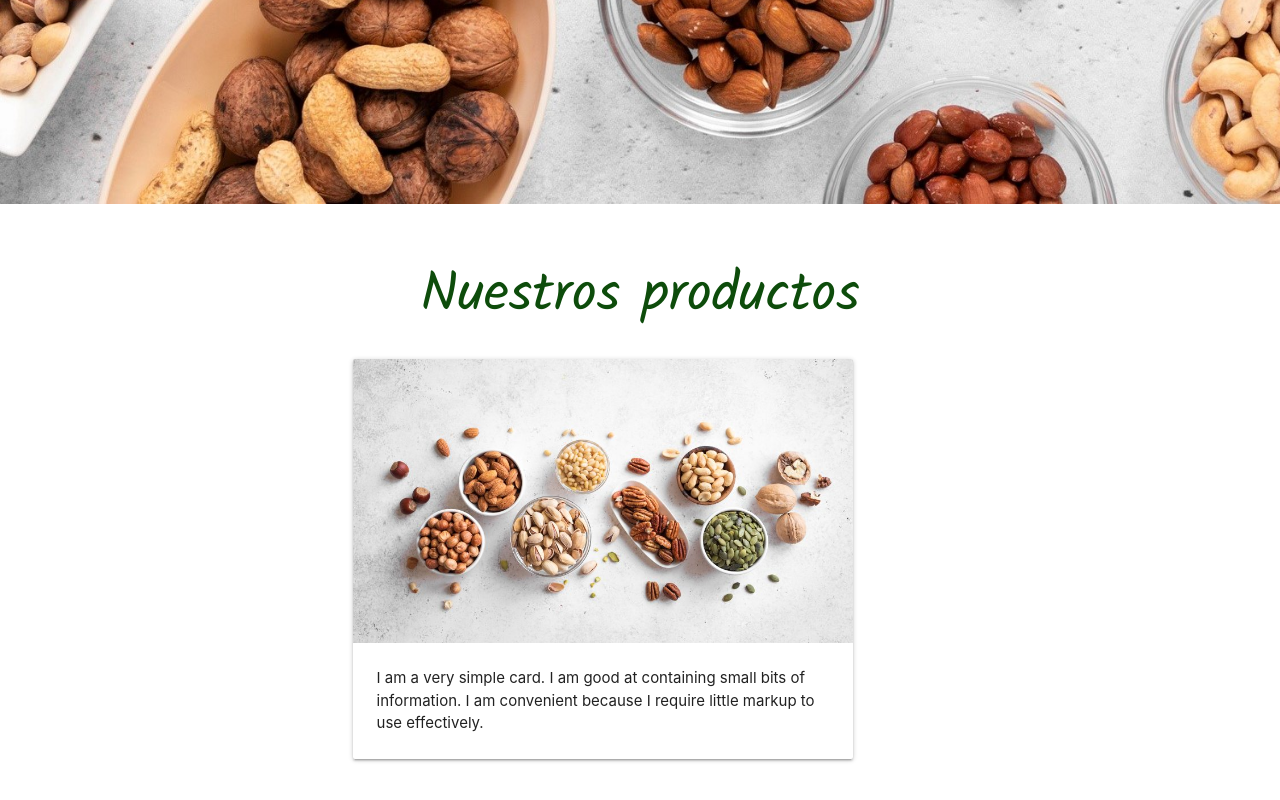
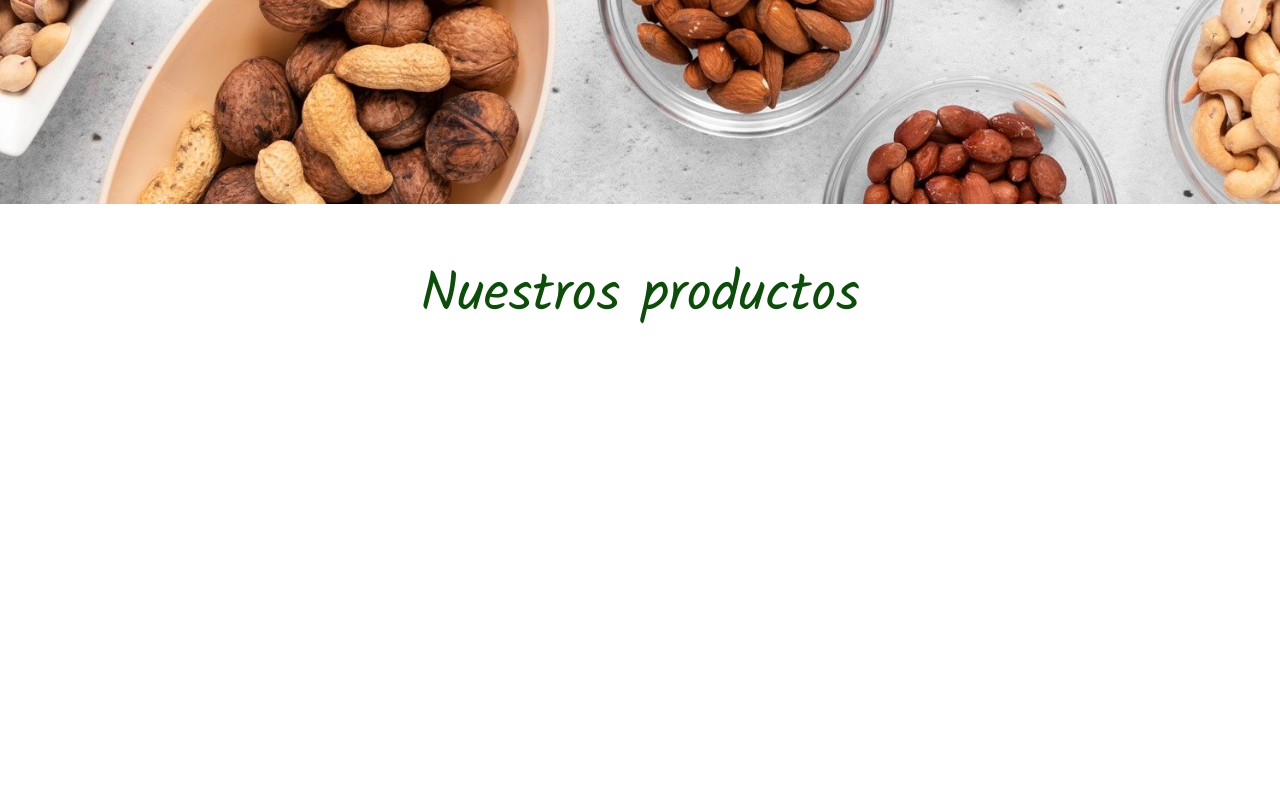
Before and after one commit to PavezG/alfredorh-web, a plain HTML site: page index.html in a window 1280 px wide. Shown: the part 554-1354 px from the top of the page. After the commit the page ends 947 px from the top, so only its background shows below. Drawn offline with nearby package versions, Linux system fonts and the light colour scheme.

Commit message:
some change section_1

```diff
--- a/index.html
+++ b/index.html
@@ -43,7 +43,7 @@
                 </div>
 
                 <div class="col s12 hide-on-med-and-up">
-                    <h3 class="logo" style="font-size: 55px; margin-top: 50px; margin-bottom: 25px;">Alfredorh</h3>
+                    <h3 class="logo" style="font-size: 55px; margin-top: 50px;">Alfredorh</h3>
                 </div>
             </div>
         </div>
@@ -69,7 +69,6 @@
 
     <section class="section_1">
 
-
         <div class="container">
             <div class="row">
                 <div class="col s12">
@@ -77,16 +76,9 @@
                 </div>
 
                 <div class="row">
-                    <div class="col s12 m7 push-l2">
-                        <div class="card">
-                            <div class="card-image">
-                                <img src="./resources/images/gallery/Imagen panoramica.jpg">
-                            </div>
-                            <div class="card-content">
-                                <p>I am a very simple card. I am good at containing small bits of information.
-                                    I am convenient because I require little markup to use effectively.</p>
-                            </div>
-                        </div>
+                    <div class="col s12 m7">
+
+
                     </div>
                 </div>
 
```
Also changed, not shown: resources/css/styleSection-1.css (line endings or trailing spaces).
